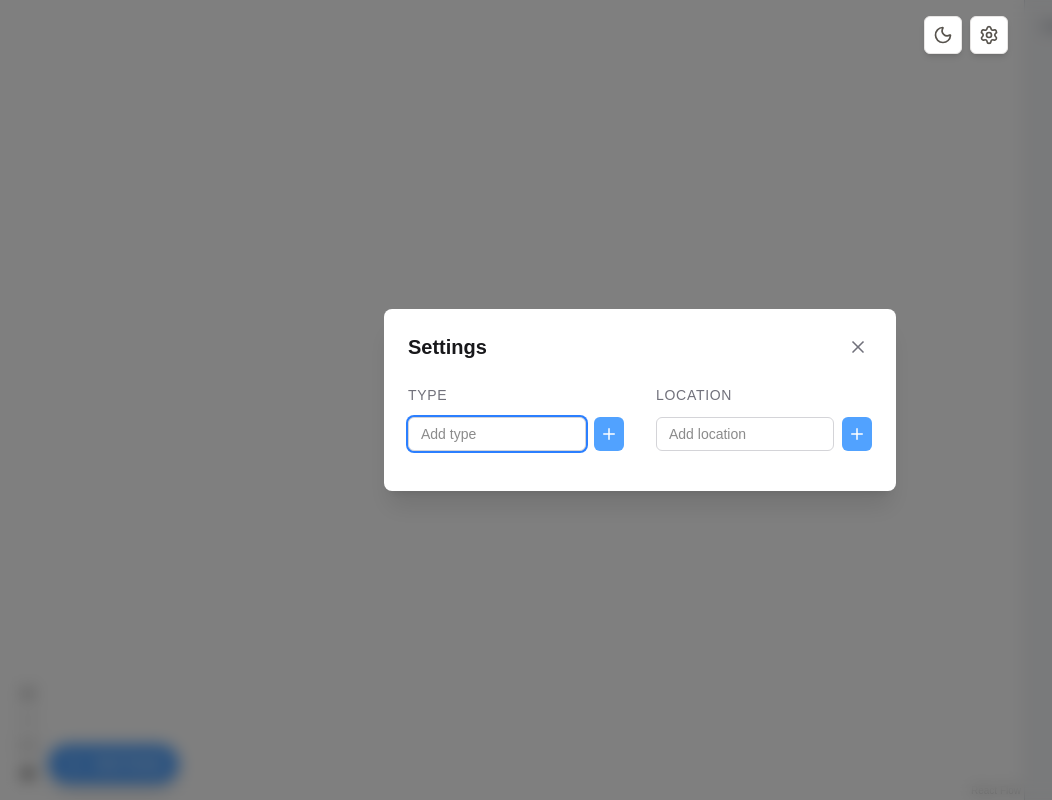
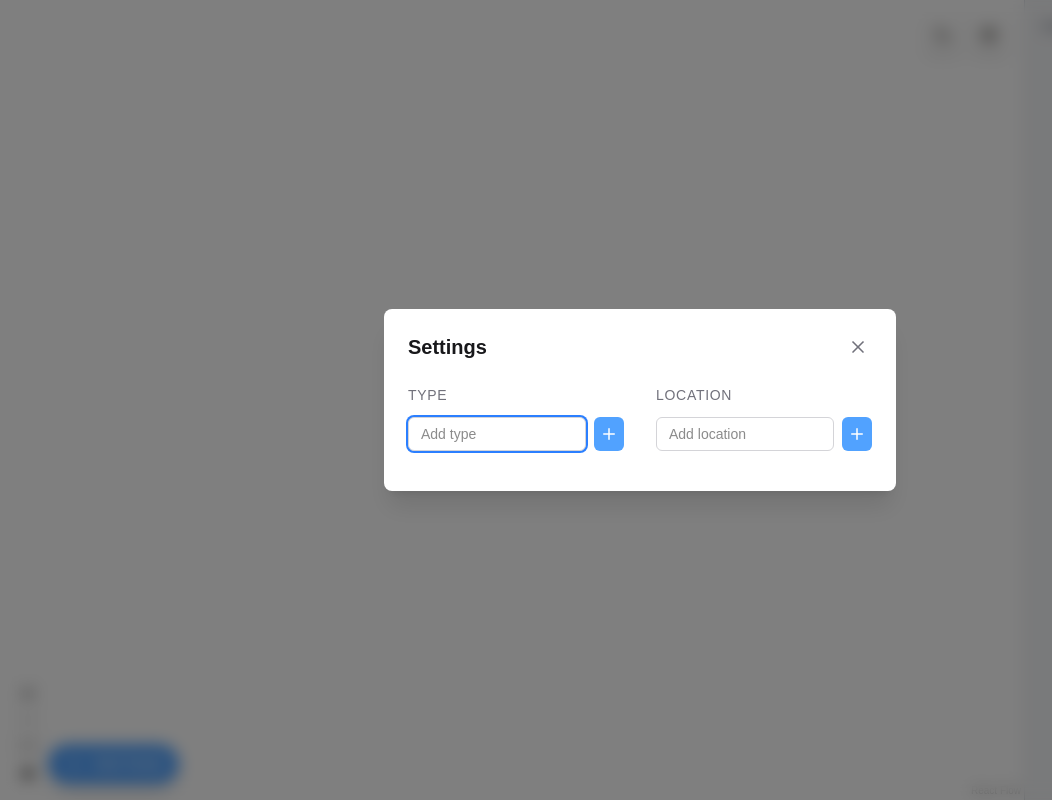
Before and after one commit to mageeagle/stage-diagram, a Next.js app: page / in a window 1280 px wide. Both pictures are taken after a click on the button 989 px from the left and 35 px from the top of the page. Shown: the whole page, without its empty margins (0-1052 px from the left). Built offline with nearby package versions, Linux system fonts and the light colour scheme.

Commit message:
Z-Index Update

```diff
--- a/app/page.tsx
+++ b/app/page.tsx
@@ -33,11 +33,11 @@ export default function Home() {
           Add Node
         </button>
 
-        <div className="absolute top-4 right-4 flex items-center gap-2 z-10000">
+        <div className="absolute top-4 right-4 flex items-center gap-2 z-10">
           <ThemeSwitcher />
           <button
             onClick={() => setIsSettingsModalOpen(true)}
-            className="cursor-pointer p-2 rounded-md bg-white dark:bg-stone-800 shadow-md border border-stone-200 dark:border-stone-700 text-stone-600 dark:text-stone-300 hover:bg-stone-100 dark:hover:bg-stone-700 transition-colors z-50"
+            className="cursor-pointer p-2 rounded-md bg-white dark:bg-stone-800 shadow-md border border-stone-200 dark:border-stone-700 text-stone-600 dark:text-stone-300 hover:bg-stone-100 dark:hover:bg-stone-700 transition-colors z-10"
           >
             <Settings size={20} />
           </button>
--- a/src/components/diagram/NodeCreationModal.tsx
+++ b/src/components/diagram/NodeCreationModal.tsx
@@ -71,7 +71,7 @@ export const NodeCreationModal = ({
 
   return createPortal(
     <div
-      className="fixed inset-0 z-9999 flex items-center justify-center bg-black/50 backdrop-blur-sm"
+      className="fixed inset-0 z-10 flex items-center justify-center bg-black/50 backdrop-blur-sm"
       onKeyDown={handleKeyDown}
     >
       <div className="w-full max-w-md rounded-lg bg-white p-6 shadow-xl dark:bg-zinc-900" onClick={(e) => e.stopPropagation()}>
--- a/src/components/settings/SettingsModal.tsx
+++ b/src/components/settings/SettingsModal.tsx
@@ -60,7 +60,7 @@ export const SettingsModal = ({ isOpen, onClose }: SettingsModalProps) => {
 
   return createPortal(
     <div
-      className="fixed inset-0 z-9999 flex items-center justify-center bg-black/50 backdrop-blur-sm"
+      className="fixed inset-0 z-10 flex items-center justify-center bg-black/50 backdrop-blur-sm"
       onKeyDown={handleKeyDown}
     >
       <div
--- a/src/components/theme/ThemeSwitcher.tsx
+++ b/src/components/theme/ThemeSwitcher.tsx
@@ -10,7 +10,7 @@ export const ThemeSwitcher = () => {
   return (
     <button
       onClick={toggleTheme}
-      className="cursor-pointer p-2 rounded-md bg-white dark:bg-stone-800 shadow-md border border-stone-200 dark:border-stone-700 text-stone-600 dark:text-stone-300 hover:bg-stone-100 dark:hover:bg-stone-700 transition-colors z-50"
+      className="cursor-pointer p-2 rounded-md bg-white dark:bg-stone-800 shadow-md border border-stone-200 dark:border-stone-700 text-stone-600 dark:text-stone-300 hover:bg-stone-100 dark:hover:bg-stone-700 transition-colors z-10"
       aria-label="Toggle theme"
     >
       {theme === 'light' ? <Moon size={20} /> : <Sun size={20} />}
```
